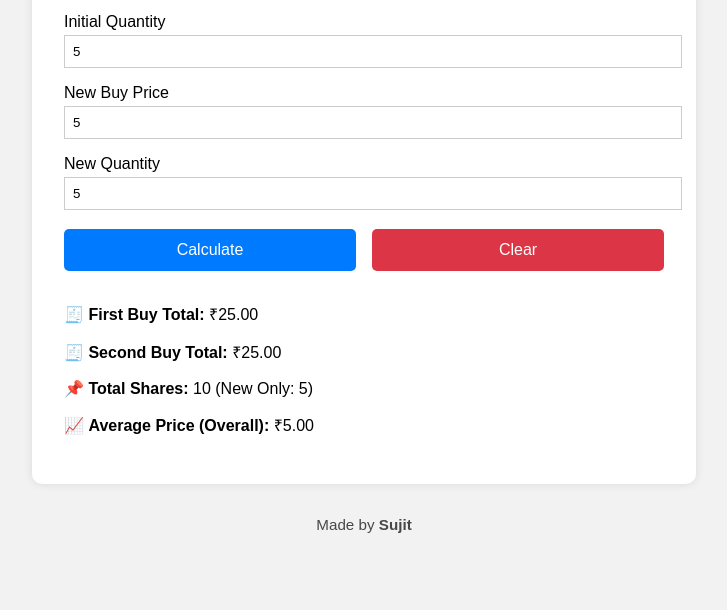
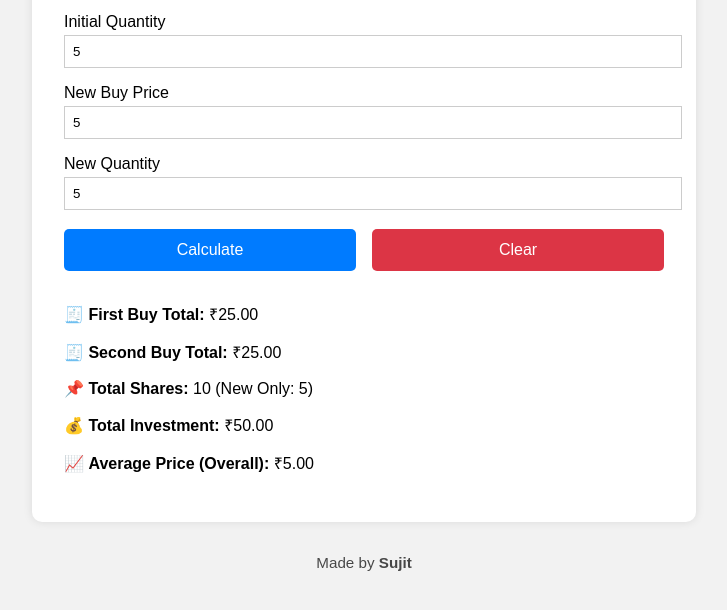
Before and after one commit to mechsuzi497/stockaveragecalculator, a plain HTML site: page index.html in a window 1280 px wide. Both pictures are taken after typing "5", "5", "5", "5" into the empty fields and a click on the button "Calculate". Shown: the part 256-866 px from the top of the page, without its empty margins (276-1003 px from the left). Before the commit the page ends 829 px from the top, so only its background shows below. Drawn offline with Linux system fonts and the light colour scheme.

Commit message:
Update index.html

```diff
--- a/index.html
+++ b/index.html
@@ -147,6 +147,7 @@
 
       const totalCost1 = p1 * q1;
       const totalCost2 = p2 * q2;
+      const totalInvestment = totalCost1 + totalCost2;
       const totalShares = q1 + q2;
       const averagePrice = (totalCost1 + totalCost2) / totalShares;
 
@@ -155,6 +156,7 @@
         <p>🧾 <strong>First Buy Total:</strong> ₹${totalCost1.toFixed(2)}</p>
         <p>🧾 <strong>Second Buy Total:</strong> ₹${totalCost2.toFixed(2)}</p>
         <p>📌 <strong>Total Shares:</strong> ${totalShares} (New Only: ${q2})</p>
+        <p>💰 <strong>Total Investment:</strong> ₹${totalInvestment.toFixed(2)}</p>
         <p>📈 <strong>Average Price (Overall):</strong> ₹${averagePrice.toFixed(2)}</p>
       `;
     }
```
